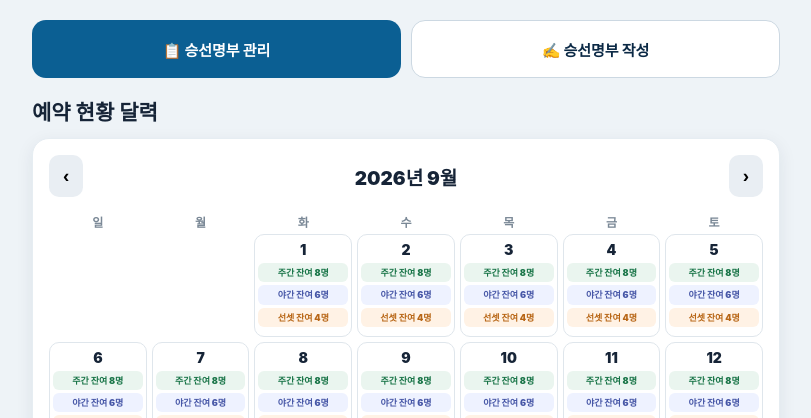
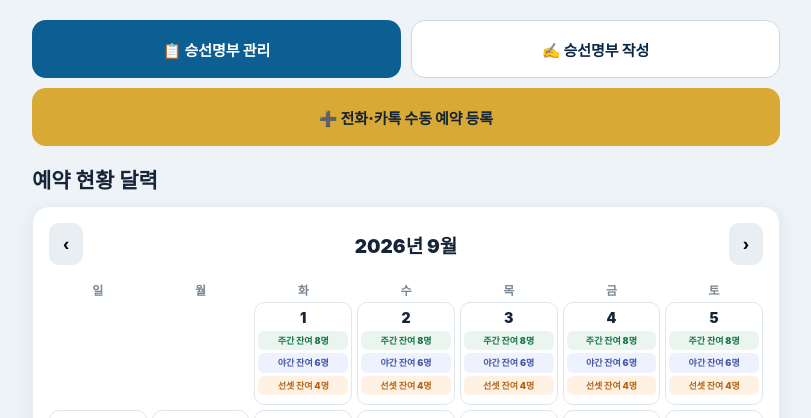
Before and after one commit to kimkyunghwan007/hunter-booking, a Flask app: page /admin in a window 1280 px wide. Shown: the part 67-485 px from the top of the page, without its empty margins (234-1045 px from the left). Run offline with Flask 3, Linux system fonts and the light colour scheme; the visitor is signed in with stand-in values (Sample User, id 1); data that the repository does not hold is empty; some libraries are stand-ins or nearby versions.

Commit message:
Implement manual booking feature in admin panel
Added manual booking section with form for manual reservations.

```diff
--- a/templates/admin.html
+++ b/templates/admin.html
@@ -40,17 +40,25 @@ textarea{min-height:82px;resize:vertical}
 .summary{background:#0b2945;color:#fff;border-radius:14px;padding:14px;margin-top:12px}
 .summary b{font-size:17px}.summary div{margin-top:5px;font-size:13px;color:#d3dce4}
 .booking.hidden{display:none}.empty{color:#748290;text-align:center;padding:18px}
-
 .adminMenu{display:grid;grid-template-columns:1fr 1fr;gap:10px;margin:4px 0 18px}
-.adminMenu a{display:flex;align-items:center;justify-content:center;min-height:58px;border-radius:14px;text-decoration:none;font-weight:900;font-size:15px}
+.adminMenu a,.adminMenu button{display:flex;align-items:center;justify-content:center;min-height:58px;border-radius:14px;text-decoration:none;font-weight:900;font-size:15px;font-family:inherit}
 .manifestBtn{background:#0b5f93;color:#fff}
 .passengerBtn{background:#fff;color:#0b2945;border:1px solid #ccd8e2}
+.manualBtn{grid-column:1/-1;border:0;background:#d9a936;color:#142334;cursor:pointer}
+.manualWrap{display:none}
+.manualWrap.open{display:block}
+.manualTitle{display:flex;justify-content:space-between;align-items:center}
+.manualTitle h2{margin-bottom:4px}
+.closeBtn{border:0;background:#e9eef3;border-radius:9px;padding:8px 11px;font-weight:900}
+.hint{font-size:13px;color:#657482;line-height:1.5;margin-top:4px}
+.checkrow{display:flex;align-items:flex-start;gap:9px;margin-top:13px;padding:12px;background:#f5f8fb;border-radius:10px}
+.checkrow input{width:20px;height:20px;margin:1px 0 0;flex:0 0 auto}
+.checkrow label{margin:0;font-size:13px;line-height:1.45}
 </style>
 </head>
 <body>
 <header><b>⚓ 헌터호 관리자</b><a href="/admin/logout">로그아웃</a></header>
 <main>
-
 {% with messages = get_flashed_messages() %}
 {% if messages %}<div class="flash">{{messages[0]}}</div>{% endif %}
 {% endwith %}
@@ -58,16 +66,37 @@ textarea{min-height:82px;resize:vertical}
 <div class="adminMenu">
   <a class="manifestBtn" href="/admin/passengers">📋 승선명부 관리</a>
   <a class="passengerBtn" href="/passenger" target="_blank">✍️ 승선명부 작성</a>
+  <button type="button" class="manualBtn" onclick="toggleManual(true)">➕ 전화·카톡 수동 예약 등록</button>
 </div>
+
+<section id="manualBooking" class="manualWrap">
+  <div class="manualTitle">
+    <h2>수동 예약 등록</h2>
+    <button type="button" class="closeBtn" onclick="toggleManual(false)">닫기</button>
+  </div>
+  <div class="hint">전화·카톡·지인 예약을 홈페이지 예약과 똑같이 등록합니다.</div>
+  <form method="post" action="/admin/manual-booking" class="card">
+    <label>체험</label>
+    <select name="program" required><option>주간체험</option><option>야간체험</option><option>선셋체험</option></select>
+    <label>날짜</label><input type="date" name="date" id="manualDate" required>
+    <label>예약 인원</label><input type="number" name="people" min="1" max="9" value="1" required>
+    <label>예약자명</label><input type="text" name="name" maxlength="50" placeholder="예: 홍길동" required>
+    <label>전화번호</label><input type="tel" name="phone" inputmode="numeric" placeholder="01012345678" required>
+    <label>결제방법</label>
+    <select name="payment_type"><option value="전액 입금">전액 입금</option><option value="현장결제">현장결제</option></select>
+    <label>관리자 메모</label><textarea name="admin_note" maxlength="500" placeholder="예: 전화예약, 낚싯대 2대 대여"></textarea>
+    <div class="checkrow">
+      <input type="checkbox" id="sendMessage" name="send_message" value="yes">
+      <label for="sendMessage">등록하면서 손님에게 <b>예약접수 문자도 바로 보내기</b><br>체크하지 않으면 예약만 등록되고 문자는 가지 않습니다.</label>
+    </div>
+    <button class="gold" type="submit">수동 예약 등록</button>
+  </form>
+</section>
 
 <section>
 <h2>예약 현황 달력</h2>
 <div class="card">
-  <div class="calhead">
-    <button type="button" id="prevMonth">‹</button>
-    <div class="calmonth" id="calMonth"></div>
-    <button type="button" id="nextMonth">›</button>
-  </div>
+  <div class="calhead"><button type="button" id="prevMonth">‹</button><div class="calmonth" id="calMonth"></div><button type="button" id="nextMonth">›</button></div>
   <div class="week"><div>일</div><div>월</div><div>화</div><div>수</div><div>목</div><div>금</div><div>토</div></div>
   <div id="calendar" class="calendar"></div>
   <div id="daySummary" class="summary"><b>날짜를 선택해주세요.</b><div>날짜별 예약 인원을 확인할 수 있습니다.</div></div>
@@ -77,8 +106,7 @@ textarea{min-height:82px;resize:vertical}
 <section>
 <h2>날짜별 운항 설정</h2>
 <form method="post" action="/admin/schedule" class="card">
-<label>체험</label>
-<select name="program" id="scheduleProgram"><option>주간체험</option><option>야간체험</option><option>선셋체험</option></select>
+<label>체험</label><select name="program" id="scheduleProgram"><option>주간체험</option><option>야간체험</option><option>선셋체험</option></select>
 <label>날짜</label><input id="scheduleDate" type="date" name="date" required>
 <label>정원</label><input id="scheduleCapacity" type="number" name="capacity" value="8" min="1" max="9">
 <label>상태</label><select name="state"><option>예약가능</option><option>예약마감</option><option>운항없음</option></select>
@@ -95,13 +123,11 @@ textarea{min-height:82px;resize:vertical}
 <b>{{b.date}} · {{b.program}}</b><br>
 {{b.name}} · {{b.people}}명 · {{b.phone}}<br>
 <span class="status">{{b.status}}</span>
-
 <div class="pay">
-<b>입금:</b> {{b.payment_type or '기존 예약'}}
+<b>결제:</b> {{b.payment_type or '기존 예약'}}
 {% if b.payment_amount %} · {{'{:,}'.format(b.payment_amount)}}원{% endif %}
 {% if b.total_amount %}<br><b>총 이용금액:</b> {{'{:,}'.format(b.total_amount)}}원{% endif %}
 </div>
-
 <div class="noteBox">
 <form method="post" action="/admin/booking/{{b.id}}/note">
 <label>📝 관리자 메모</label>
@@ -109,7 +135,6 @@ textarea{min-height:82px;resize:vertical}
 <button class="noteBtn" type="submit">메모 저장</button>
 </form>
 </div>
-
 <div class="actions">
 <form method="post" action="/admin/booking/{{b.id}}/입금확인"><button class="paid">입금확인</button></form>
 <form method="post" action="/admin/booking/{{b.id}}/예약확정"><button>예약확정</button></form>
@@ -117,23 +142,15 @@ textarea{min-height:82px;resize:vertical}
 </div>
 </div>
 {% endfor %}
-{% else %}
-<div class="card empty">아직 접수된 예약이 없습니다.</div>
-{% endif %}
+{% else %}<div class="card empty">아직 접수된 예약이 없습니다.</div>{% endif %}
 </div>
 </section>
 
 <section>
 <h2>설정된 운항일</h2>
-{% if schedules %}
-{% for s in schedules %}
-<div class="card"><b>{{s.date}} · {{s.program}}</b><br>정원 {{s.capacity}}명 · {{s.state}}</div>
-{% endfor %}
-{% else %}
-<div class="card">별도 설정된 운항일이 없습니다.</div>
-{% endif %}
+{% if schedules %}{% for s in schedules %}<div class="card"><b>{{s.date}} · {{s.program}}</b><br>정원 {{s.capacity}}명 · {{s.state}}</div>{% endfor %}
+{% else %}<div class="card">별도 설정된 운항일이 없습니다.</div>{% endif %}
 </section>
-
 </main>
 
 <script>
@@ -145,102 +162,38 @@ const cal=document.getElementById('calendar');
 const calMonth=document.getElementById('calMonth');
 const summary=document.getElementById('daySummary');
 const scheduleDate=document.getElementById('scheduleDate');
-
 const now=new Date();
 let view=new Date(now.getFullYear(),now.getMonth(),1);
 let selectedDate='';
-
 function ymd(y,m,d){return y+'-'+String(m+1).padStart(2,'0')+'-'+String(d).padStart(2,'0')}
-
+function toggleManual(open){const box=document.getElementById('manualBooking');box.classList.toggle('open',open);if(open)box.scrollIntoView({behavior:'smooth',block:'start'});}
 function programLine(dt,program,cssClass){
-  const key=dt+'|'+program;
-  const reserved=Number(reservedCounts[key]||0);
-  const custom=scheduleInfo[key]||null;
-  const capacity=custom?Number(custom.capacity):Number(programs[program].capacity);
-  const state=custom?custom.state:'예약가능';
-  const label=program.replace('체험','');
-  const remaining=Math.max(0,capacity-reserved);
-
-  if(state==='운항없음'){
-    return `<div class="mini offmini">${label} 운항없음</div>`;
-  }
-  if(state==='예약마감' || remaining===0){
-    return `<div class="mini ${cssClass} fullmini">${label} 마감</div>`;
-  }
+  const key=dt+'|'+program;const reserved=Number(reservedCounts[key]||0);const custom=scheduleInfo[key]||null;
+  const capacity=custom?Number(custom.capacity):Number(programs[program].capacity);const state=custom?custom.state:'예약가능';
+  const label=program.replace('체험','');const remaining=Math.max(0,capacity-reserved);
+  if(state==='운항없음')return `<div class="mini offmini">${label} 운항없음</div>`;
+  if(state==='예약마감'||remaining===0)return `<div class="mini ${cssClass} fullmini">${label} 마감</div>`;
   return `<div class="mini ${cssClass}">${label} 잔여 ${remaining}명</div>`;
 }
-
 function drawCalendar(){
-  const y=view.getFullYear(),m=view.getMonth();
-  calMonth.textContent=y+'년 '+(m+1)+'월';
-  const first=new Date(y,m,1).getDay();
-  const last=new Date(y,m+1,0).getDate();
-  let html='';
-
-  for(let i=0;i<first;i++) html+='<div class="day blank"></div>';
-
-  for(let d=1;d<=last;d++){
-    const dt=ymd(y,m,d);
-    const rows=
-      programLine(dt,'주간체험','daymini')+
-      programLine(dt,'야간체험','nightmini')+
-      programLine(dt,'선셋체험','sunmini');
-
-    html+=`<div class="day${selectedDate===dt?' selected':''}" onclick="selectDay('${dt}')">
-      <div class="dnum">${d}</div>${rows}
-    </div>`;
-  }
+  const y=view.getFullYear(),m=view.getMonth();calMonth.textContent=y+'년 '+(m+1)+'월';const first=new Date(y,m,1).getDay();const last=new Date(y,m+1,0).getDate();let html='';
+  for(let i=0;i<first;i++)html+='<div class="day blank"></div>';
+  for(let d=1;d<=last;d++){const dt=ymd(y,m,d);const rows=programLine(dt,'주간체험','daymini')+programLine(dt,'야간체험','nightmini')+programLine(dt,'선셋체험','sunmini');html+=`<div class="day${selectedDate===dt?' selected':''}" onclick="selectDay('${dt}')"><div class="dnum">${d}</div>${rows}</div>`;}
   cal.innerHTML=html;
 }
-
 function selectDay(dt){
-  selectedDate=dt;
-  scheduleDate.value=dt;
-
-  let count=0;
-  bookingEls.forEach(el=>{
-    const match=el.dataset.date===dt;
-    el.classList.toggle('hidden',!match);
-    if(match) count++;
-  });
-
-  const lines=[];
-  for(const program of ['주간체험','야간체험','선셋체험']){
-    const key=dt+'|'+program;
-    const reserved=Number(reservedCounts[key]||0);
-    const custom=scheduleInfo[key]||null;
-    const capacity=custom?Number(custom.capacity):Number(programs[program].capacity);
-    const state=custom?custom.state:'예약가능';
-    const remaining=Math.max(0,capacity-reserved);
-
-    if(state==='운항없음'){
-      lines.push(`${program}: 운항없음`);
-    }else if(state==='예약마감' || remaining===0){
-      lines.push(`${program}: 마감`);
-    }else{
-      lines.push(`${program}: 예약 ${reserved}명 · 잔여 ${remaining}명`);
-    }
-  }
-
-  summary.innerHTML=`<b>${dt} 예약 현황</b><div>${lines.join('<br>')}</div><div>예약자 ${count}건</div>`;
-  drawCalendar();
-  document.getElementById('bookingList').scrollIntoView({behavior:'smooth',block:'start'});
+  selectedDate=dt;scheduleDate.value=dt;const manualDate=document.getElementById('manualDate');if(manualDate)manualDate.value=dt;
+  let count=0;bookingEls.forEach(el=>{const match=el.dataset.date===dt;el.classList.toggle('hidden',!match);if(match)count++;});
+  const lines=[];for(const program of ['주간체험','야간체험','선셋체험']){const key=dt+'|'+program;const reserved=Number(reservedCounts[key]||0);const custom=scheduleInfo[key]||null;const capacity=custom?Number(custom.capacity):Number(programs[program].capacity);const state=custom?custom.state:'예약가능';const remaining=Math.max(0,capacity-reserved);if(state==='운항없음')lines.push(`${program}: 운항없음`);else if(state==='예약마감'||remaining===0)lines.push(`${program}: 마감`);else lines.push(`${program}: 예약 ${reserved}명 · 잔여 ${remaining}명`);}
+  summary.innerHTML=`<b>${dt} 예약 현황</b><div>${lines.join('<br>')}</div><div>예약자 ${count}건</div>`;drawCalendar();document.getElementById('bookingList').scrollIntoView({behavior:'smooth',block:'start'});
 }
-
 document.getElementById('prevMonth').onclick=()=>{view=new Date(view.getFullYear(),view.getMonth()-1,1);drawCalendar()};
 document.getElementById('nextMonth').onclick=()=>{view=new Date(view.getFullYear(),view.getMonth()+1,1);drawCalendar()};
-
-const scheduleProgram=document.getElementById('scheduleProgram');
-const scheduleCapacity=document.getElementById('scheduleCapacity');
-
-function setDefaultCapacity(){
-  if(scheduleProgram.value==='주간체험') scheduleCapacity.value=8;
-  else if(scheduleProgram.value==='야간체험') scheduleCapacity.value=6;
-  else if(scheduleProgram.value==='선셋체험') scheduleCapacity.value=4;
-}
-scheduleProgram.addEventListener('change',setDefaultCapacity);
-setDefaultCapacity();
-
+const scheduleProgram=document.getElementById('scheduleProgram');const scheduleCapacity=document.getElementById('scheduleCapacity');
+function setDefaultCapacity(){if(scheduleProgram.value==='주간체험')scheduleCapacity.value=8;else if(scheduleProgram.value==='야간체험')scheduleCapacity.value=6;else if(scheduleProgram.value==='선셋체험')scheduleCapacity.value=4;}
+scheduleProgram.addEventListener('change',setDefaultCapacity);setDefaultCapacity();
+const todayString=ymd(now.getFullYear(),now.getMonth(),now.getDate());const manualDate=document.getElementById('manualDate');if(manualDate&&!manualDate.value)manualDate.value=todayString;
+if(location.hash==='#manualBooking')toggleManual(true);
 drawCalendar();
 </script>
 </body>
```
